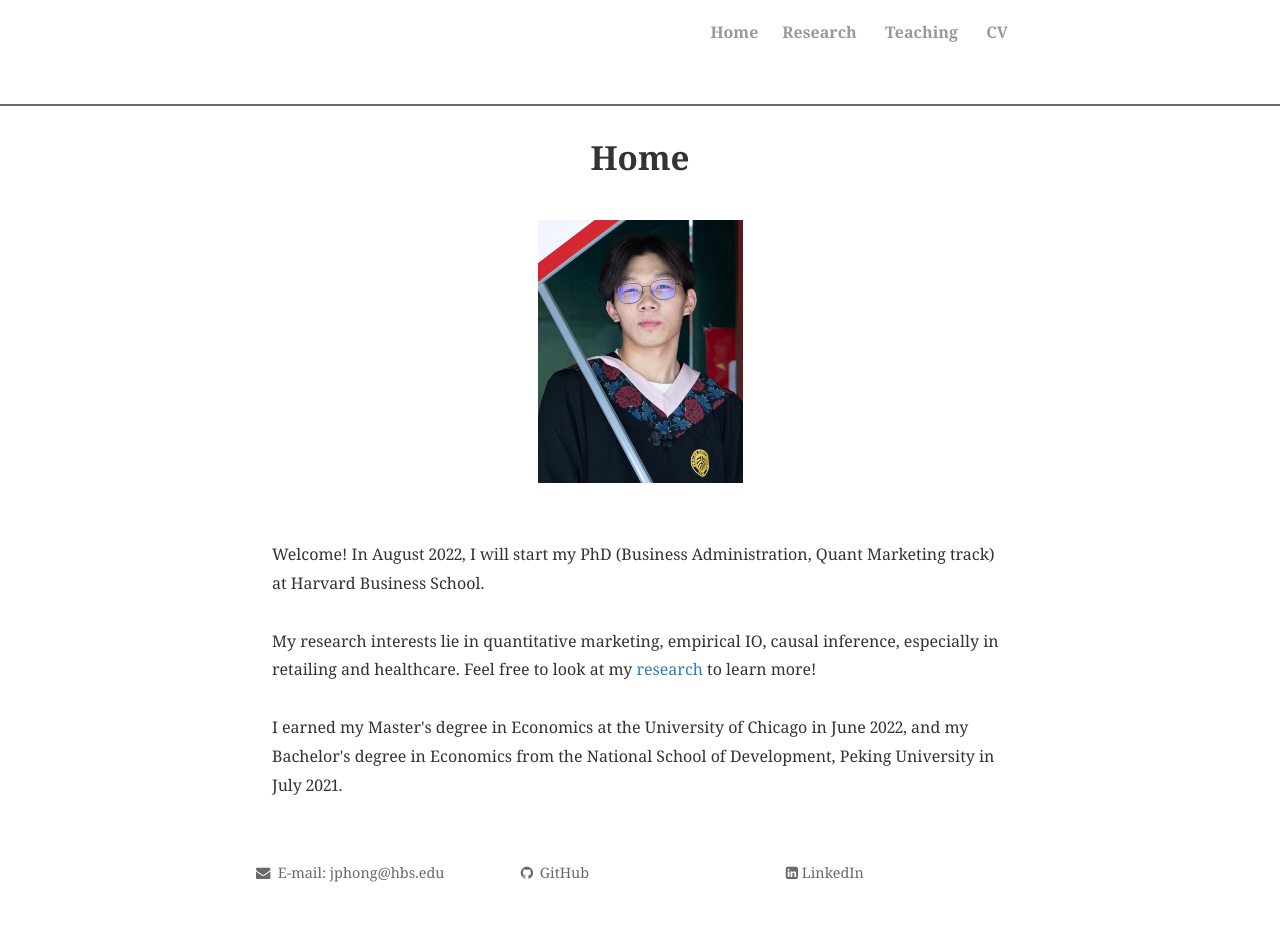
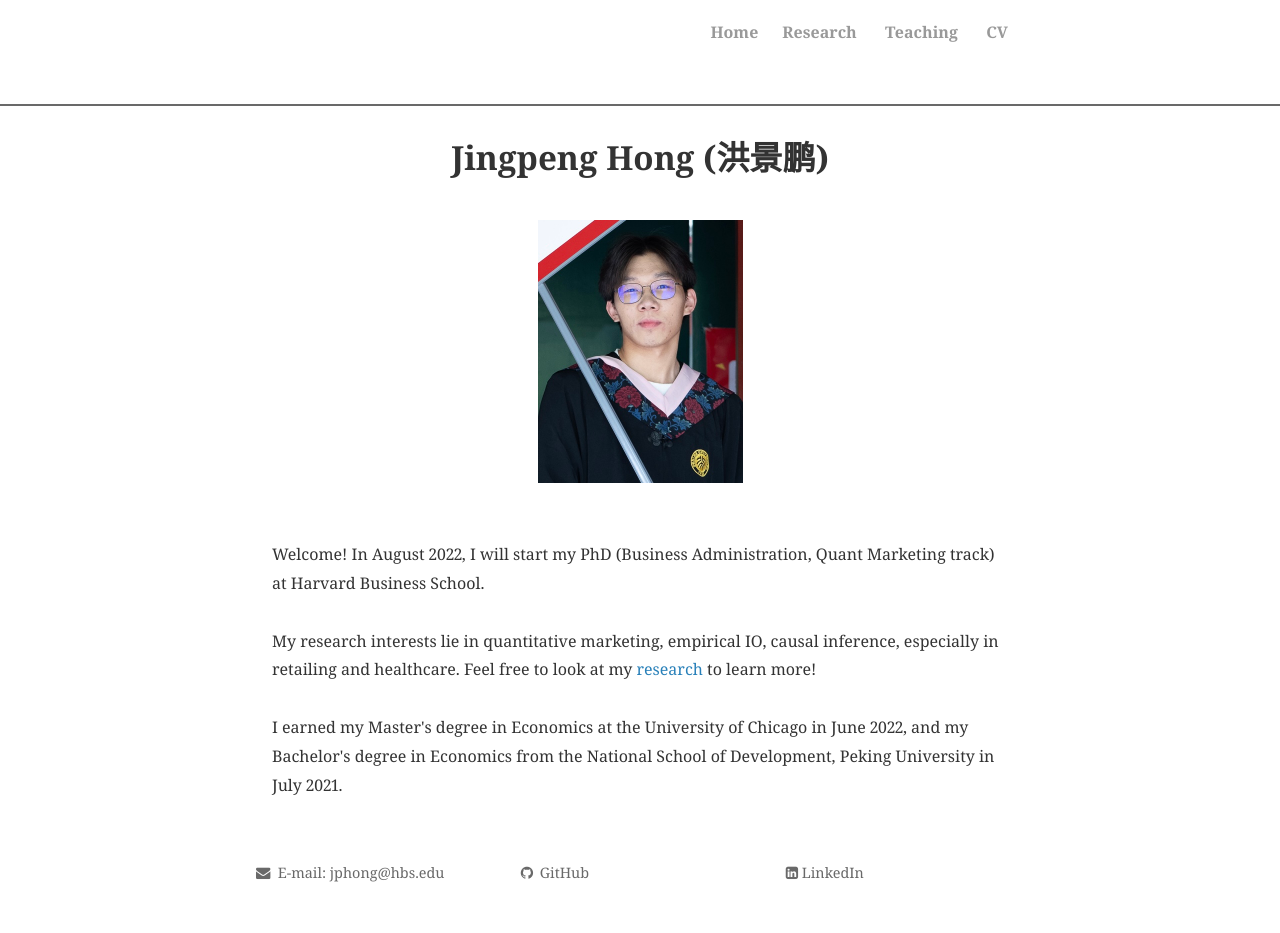
Before and after one commit to JingpengHong/JingpengHong.github.io, a Jekyll site: the page built from index.html, in a window 1280 px wide. Built offline with Jekyll 4.4.1, drawn with Linux system fonts in a browser that asks for light colours; nearby versions of some CDN libraries; the list of posts is cut into pages by our own code; comment, search, counter and statistics services are not loaded; a style sheet for code colours, icons or effects is not loaded.

Commit message:
Update index.html

```diff
--- a/index.html
+++ b/index.html
@@ -1,6 +1,6 @@
 ---
 layout: page
-title: Home
+title: Jingpeng Hong (洪景鹏)
 ---
 <div class="home">
   <script async src="https://www.googletagmanager.com/gtag/js?id=UA-108085250-1"></script>
```
